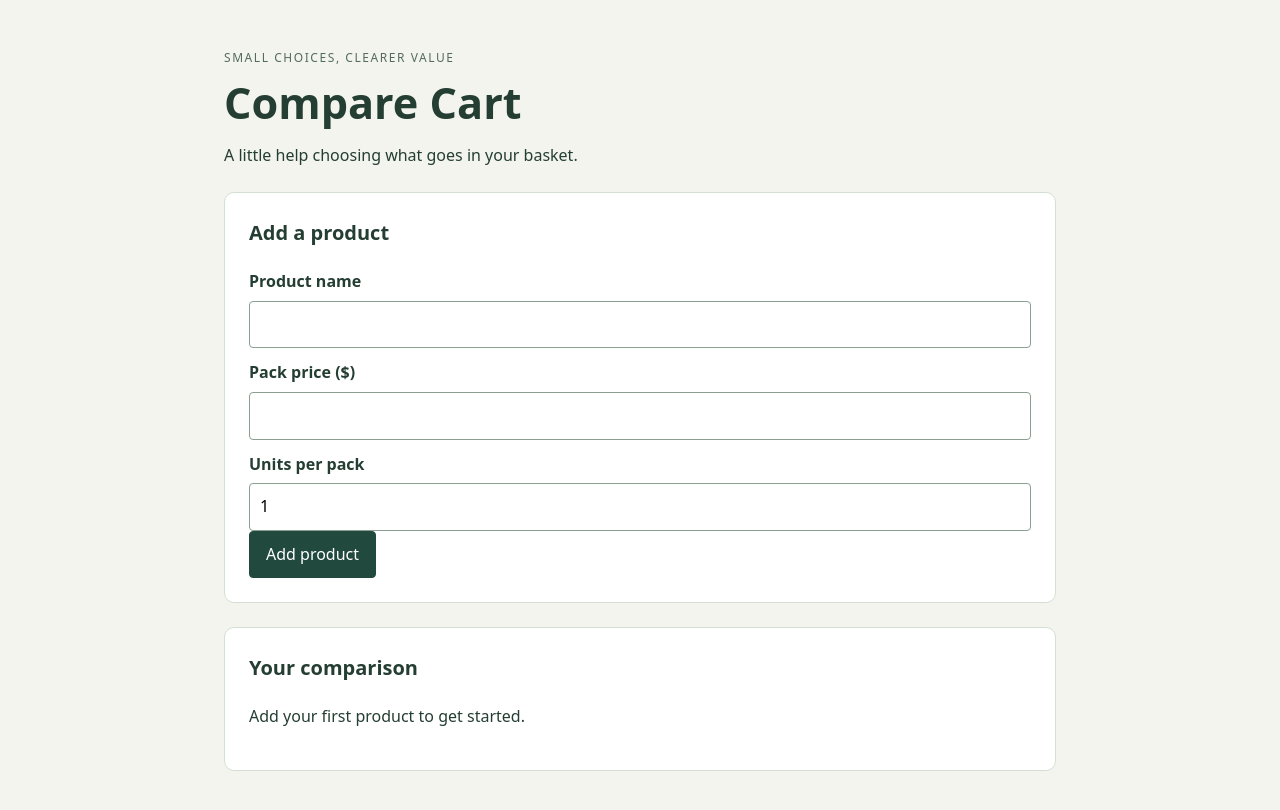
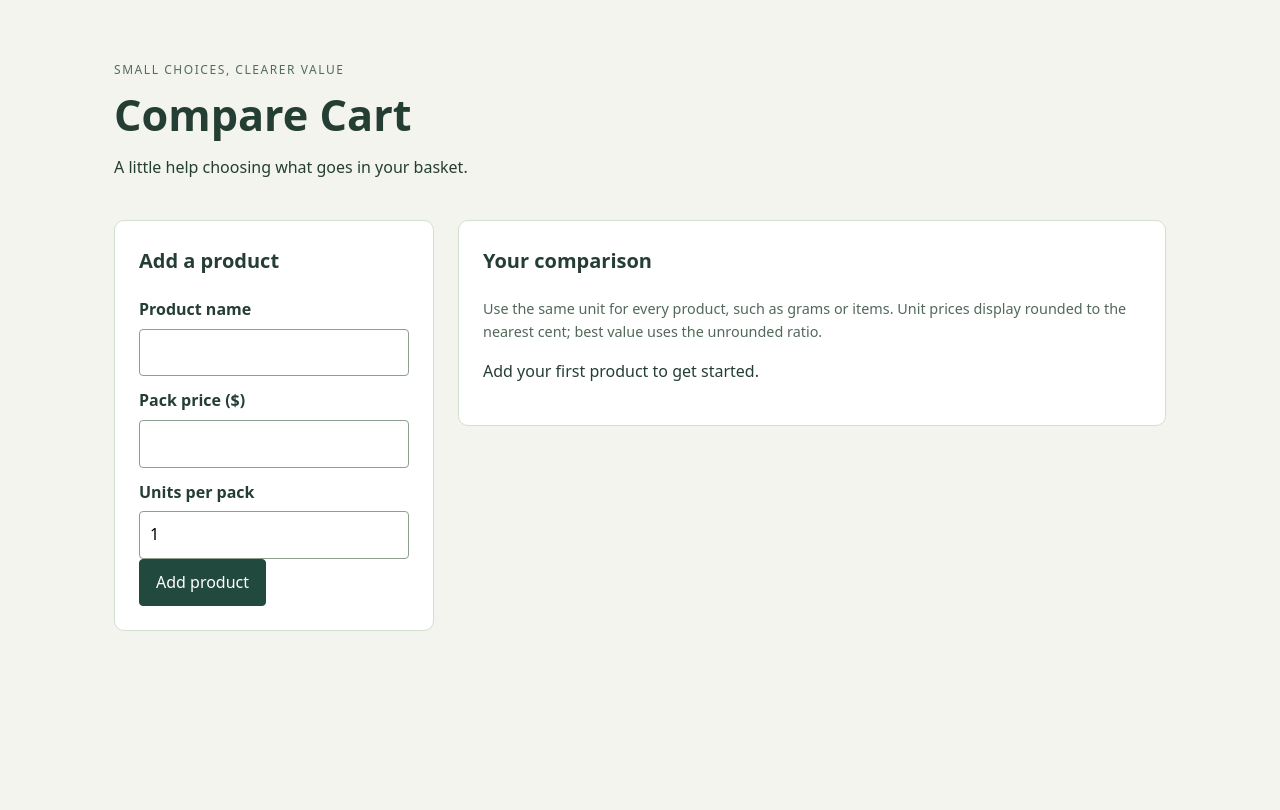
Before and after one commit to kirkduchesne/compare-cart, a React (Vite) app: page / in a window 1280 px wide. Shown: the top 810 px of the page. Built offline with nearby package versions, Linux system fonts and the light colour scheme.

Commit message:
style: make comparisons readable on small screens

```diff
--- a/src/App.jsx
+++ b/src/App.jsx
@@ -59,7 +59,7 @@ export function App() {
         <p id="form-error" role="alert">{error}</p><button>Add product</button>
       </form>
     </section>
-    <section aria-labelledby="comparison-title"><h2 id="comparison-title">Your comparison</h2><p role="status">{warning}</p>
+    <section aria-labelledby="comparison-title"><h2 id="comparison-title">Your comparison</h2><p className="help">Use the same unit for every product, such as grams or items. Unit prices display rounded to the nearest cent; best value uses the unrounded ratio.</p><p role="status">{warning}</p>
       {products.length === 0 ? <p>Add your first product to get started.</p> : <ul>{products.map(product => <ProductCard key={product.id} product={product} best={best.includes(product)} onRemove={() => { updateProducts(products.filter(item => item.id !== product.id)); nameRef.current.focus(); }} />)}</ul>}
     </section>
   </main>;
--- a/src/styles.css
+++ b/src/styles.css
@@ -15,3 +15,18 @@ button:hover { background: #16382d; }
 ul { padding: 0; list-style: none; }
 li { padding: 16px 0; border-top: 1px solid #dae3da; overflow-wrap: break-word; }
 @media (max-width: 520px) { main { padding: 0 16px; margin: 28px auto; } section { padding: 18px; } h1 { font-size: 2.2rem; } }
+.product h3 { margin: 0; font-size: 1.1rem; }
+.product p { margin: 8px 0; }
+.unit-price { font-size: 1.3rem; font-weight: 700; }
+.badge { display: inline-block; padding: 4px 8px; background: #e2f0df; border-radius: 4px; font-size: .8rem; margin-right: 12px; }
+.secondary { background: white; color: #21493d; margin-top: 8px; }
+.secondary:hover { background: #eaf0e6; }
+#form-error { min-height: 1.5em; }
+.help { color: #52685a; font-size: .9rem; }
+@media (min-width: 720px) {
+  main { max-width: 1100px; display: grid; grid-template-columns: 320px minmax(0, 1fr); gap: 24px; }
+  header { grid-column: 1 / -1; }
+  section { margin: 0; align-self: start; }
+  ul { display: grid; grid-template-columns: repeat(2, minmax(0, 1fr)); gap: 16px; }
+  .product { min-width: 0; }
+}
```
